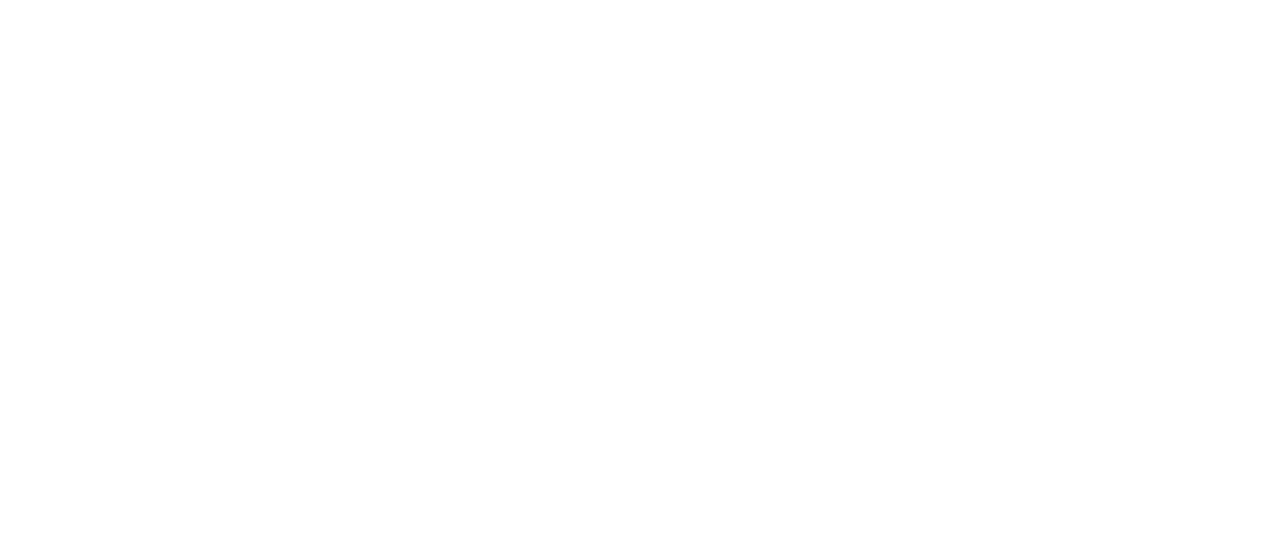
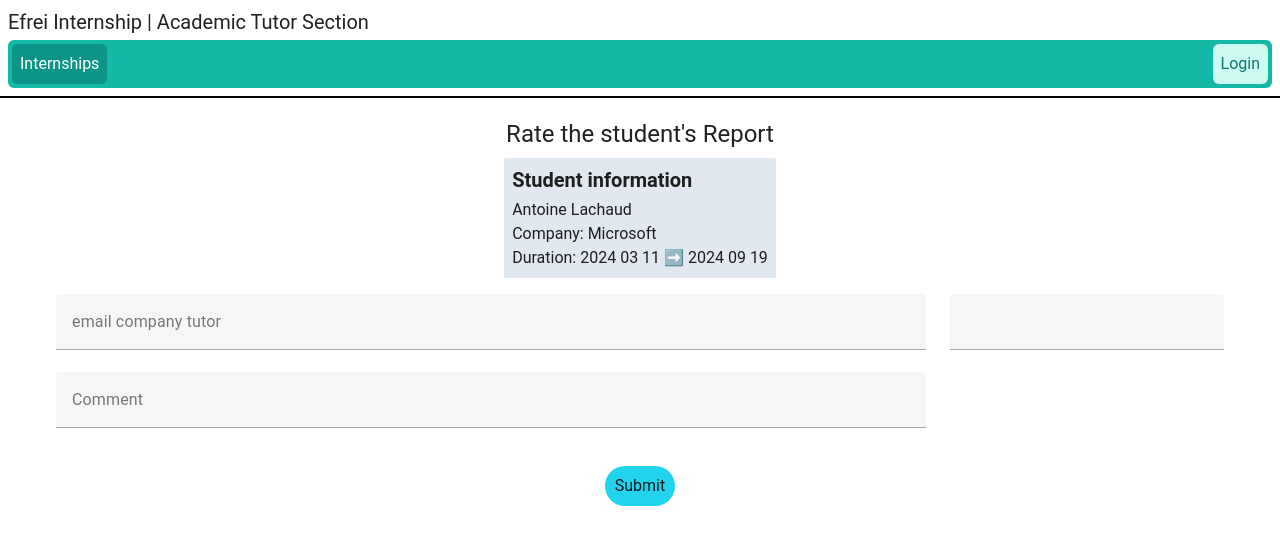
Before and after one commit to The-Daring-Group/efrei-internship, a Nuxt app in the folder efrei-internship-front-ta/: page /internships/rate-report/1 in a window 1280 px wide. Before the commit this address had no page. Shown: the top 544 px of the page. Built offline with nearby package versions, Linux system fonts and the light colour scheme.

Commit message:
adding connections between front and back for report

```diff
--- a/efrei-internship-front-ta/pages/internships/fill-evaluation/[id].vue
+++ b/efrei-internship-front-ta/pages/internships/rate-report/[id].vue
@@ -16,12 +16,21 @@
                             cols="12"
                             md="9"
                         >
+                          <v-text-field
+                                :counter="100"
+                                required
+                                label="email company tutor"
+                                clearable
+                                hint="Enter the email of the company tutor"
+                                v-model="email_company_tutor"
+                            ></v-text-field>
                             <v-text-field
                                 :counter="500"
                                 required
                                 label="Comment"
                                 clearable
                                 hint="Enter a comment about the student's report"
+                                v-model="comment"
                             ></v-text-field>
                         </v-col>
                         <v-col
@@ -35,6 +44,7 @@
                                 single-line
                                 clearable
                                 hint="Rate the student's report /20"
+                                v-model="grade"
                             ></v-text-field>
                         </v-col>
                     </v-row>
@@ -42,22 +52,24 @@
             </v-form>
         </div>
         <div class="text-center">
-            <button type="button" class="btn-submit">Submit</button>
+            <button type="button" class="btn-submit" @click="submitReport">Submit</button>
         </div>
     </div>
 </template>
 
 <script setup>
-    // TO DO : Link to microservice
+    import { ref } from 'vue';
+    const route = useRoute()
+    const grade = ref('');
+    const comment = ref('');
+    const email_company_tutor = ref('');
+    const page = ref(route.params.id)
     const student = {
         name: "Antoine Lachaud",
         companyName: "Microsoft",
         startDate: formatDate("2024-03-11"),
         endDate: formatDate("2024-09-19"),
     };
-
-    var grade;
-    var comment;
 
     function formatDate(date) {
         const formattedDate = new Date(date);
@@ -67,4 +79,26 @@
 
         return `${year} ${month} ${day}`;
     }
+    async function submitReport() {
+      const {data, pending, error, refresh} = await useFetch("http://localhost:3003/api/evaluate", {
+        method: 'post',
+        body: {
+          id_student: page,
+          id_academic_tutor: "2", // TODO a changer
+          email_company_tutor: email_company_tutor,
+          type_document: "report",
+          grade: grade,
+          commentary: comment
+        },
+        onRequestError({request, options, error}) {
+          console.log("error" + error)
+        },
+        async onResponse({request, response, options}) {
+          console.log("success" + response)
+        },
+        onResponseError({request, response, options}) {
+          console.log("error" + response)
+        }
+      })
+    }
 </script>
```
